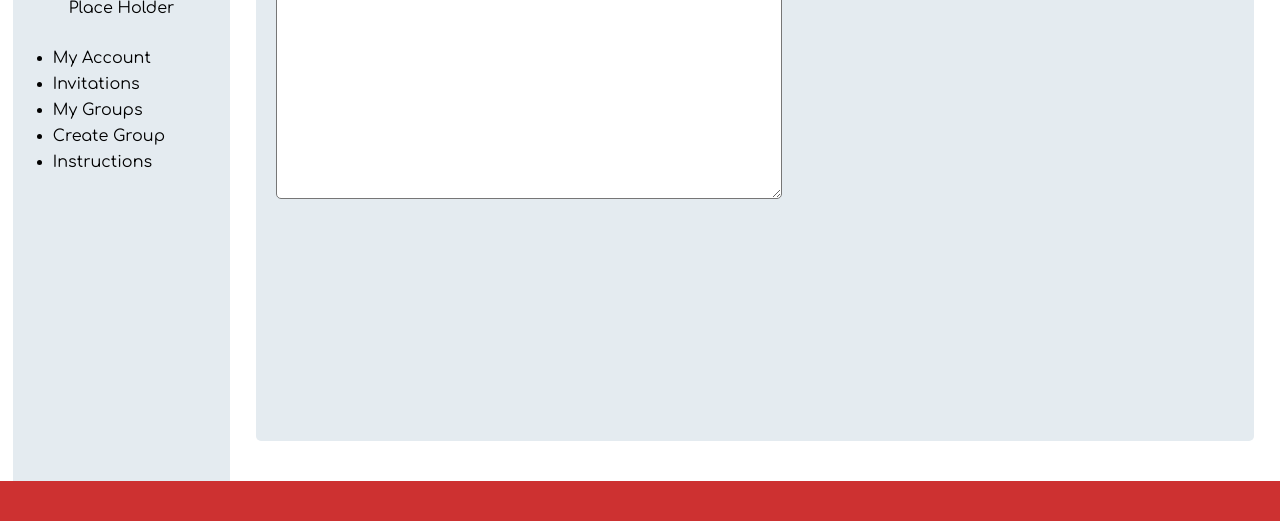
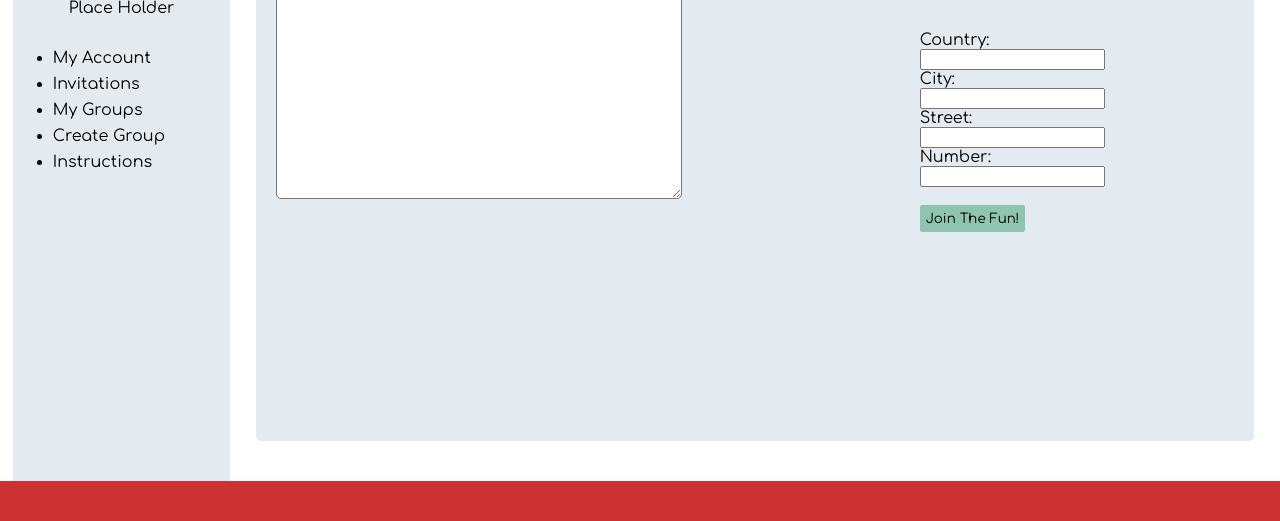
Before and after one commit to GamadAnak/webapp, a Django app: page /my_account/ in a window 1280 px wide. Shown: the part 279-800 px from the top of the page. Run offline with Django 3.2, Linux system fonts and the light colour scheme; some libraries are stand-ins or nearby versions; some web fonts are replaced.

Commit message:
submit button to my account

```diff
--- a/server/mysite/app/templates/my_account.html
+++ b/server/mysite/app/templates/my_account.html
@@ -45,6 +45,19 @@
         <p>Self Description and Stuff I Like</p>
         <textarea id="likes"></textarea>
     </form>
+    </div>
+    <div class="adress_data">
+        <form id="adress_form" action="/does_user_exist" method="post">
+            Country:<br>
+            <input type="text" name="country"><br>
+            City:<br>
+            <input type="text" name="city"><br>
+            Street:<br>
+            <input type="text" name="street"><br>
+            Number:<br>
+            <input type="text" name="number"><br><br>
+            <input type="submit" id="submit_user" value="Join The Fun!">
+        </form>
     </div>
 </div>
 
--- a/server/mysite/static/css/my_account.css
+++ b/server/mysite/static/css/my_account.css
@@ -90,10 +90,33 @@ li {
 
 .main_window_data{
     margin-left: 20px;
+    float: left;
 }
 
 #likes {
     border-radius: 5px;
-    width: 500px;
+    width: 400px;
     height: 200px;
 }
+
+#adress_form{
+    margin-top: 15%;
+    margin-right: 15%;
+    float: right;
+}
+
+#submit_user{
+    font-family: Comfortaa;
+    border: none;
+    border-radius: 2px;
+    background-color: #8fc5b0;
+    padding: 6px 6px 6px 6px;
+}
+
+#submit_user:hover{
+    font-family: Comfortaa;
+    border: none;
+    border-radius: 2px;
+    background-color: #a3cebb;
+    padding: 6px 6px 6px 6px;
+}
```
